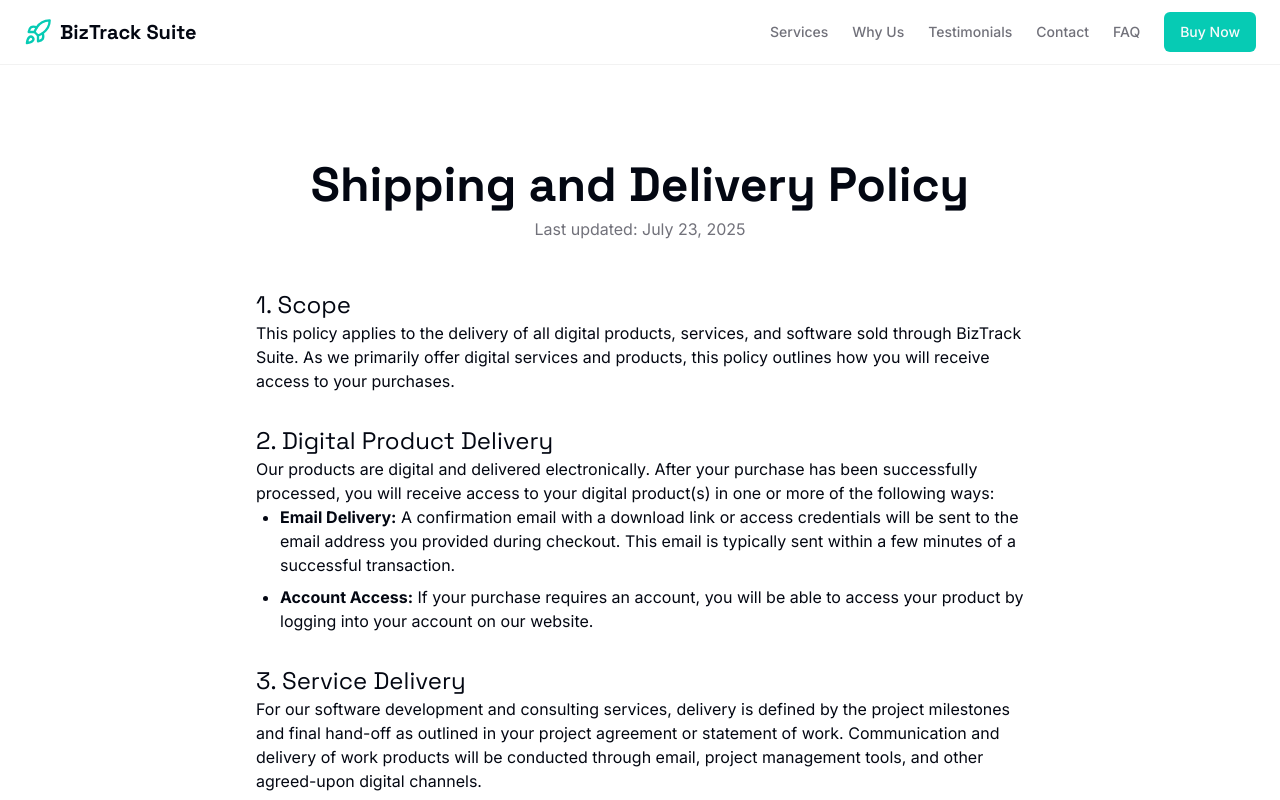
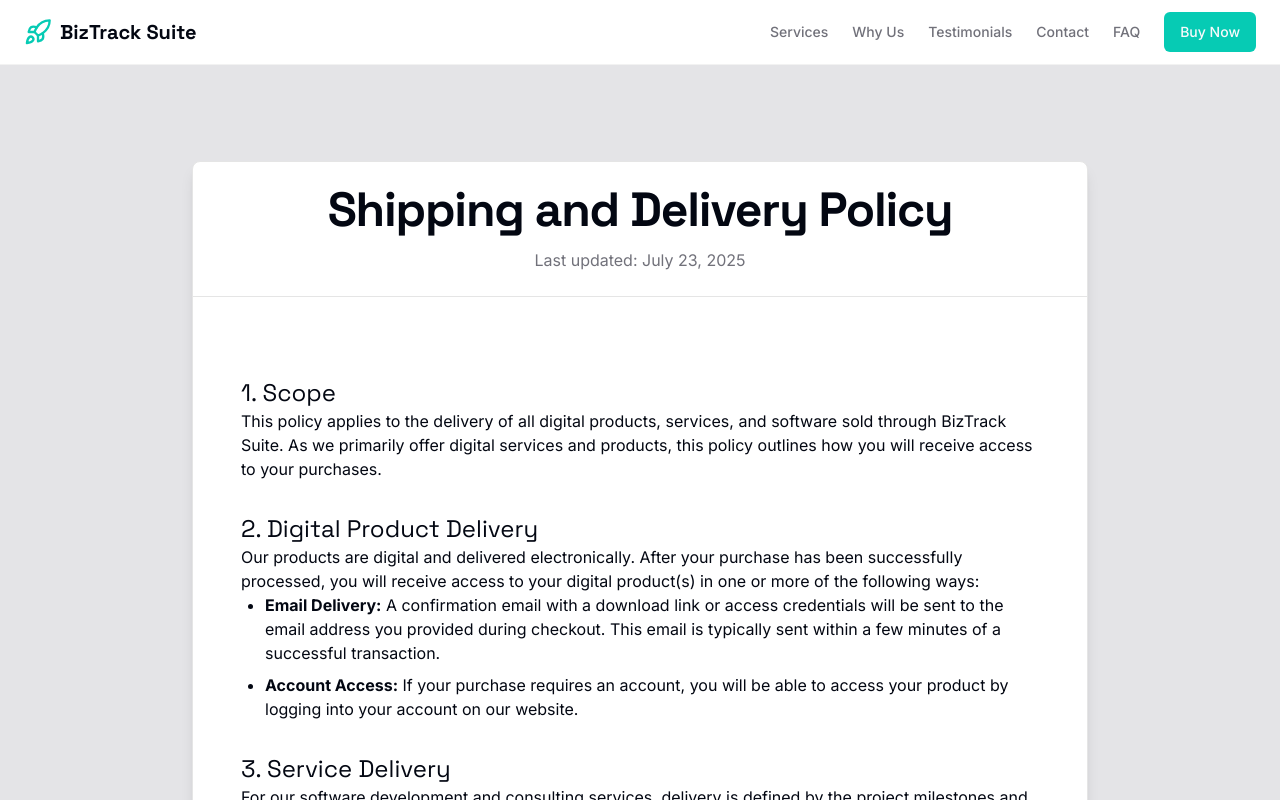
Before and after one commit to CodeCafeLab/launchkit_landingpage, a Next.js app: page /shipping-and-delivery in a window 1280 px wide. Shown: the top 800 px of the page. Built offline with nearby package versions, Linux system fonts and the light colour scheme.

Commit message:
improve ui

```diff
--- a/src/app/privacy-policy/page.tsx
+++ b/src/app/privacy-policy/page.tsx
@@ -1,5 +1,6 @@
 
 import { Metadata } from 'next';
+import { Card, CardContent, CardHeader, CardTitle } from '@/components/ui/card';
 
 export const metadata: Metadata = {
     title: 'Privacy Policy | BizTrack Suite',
@@ -8,14 +9,15 @@ export const metadata: Metadata = {
 
 export default function PrivacyPolicyPage() {
     return (
-        <div className="bg-background text-foreground">
+        <div className="bg-secondary">
             <main className="container mx-auto px-4 md:px-6 py-16 md:py-24">
-                <div className="max-w-3xl mx-auto prose dark:prose-invert prose-lg">
-                    <div className="text-center mb-12">
-                        <h1 className="text-4xl md:text-5xl font-bold font-headline">Privacy Policy</h1>
-                        <p className="mt-2 text-muted-foreground">Last updated: {new Date().toLocaleDateString('en-US', { year: 'numeric', month: 'long', day: 'numeric' })}</p>
-                    </div>
-
+                <Card className="max-w-4xl mx-auto shadow-lg">
+                    <CardHeader className="text-center border-b">
+                        <CardTitle className="text-4xl md:text-5xl font-bold font-headline">Privacy Policy</CardTitle>
+                        <p className="pt-2 text-muted-foreground">Last updated: {new Date().toLocaleDateString('en-US', { year: 'numeric', month: 'long', day: 'numeric' })}</p>
+                    </CardHeader>
+                    <CardContent className="p-8 md:p-12">
+                        <div className="prose dark:prose-invert prose-lg max-w-none">
                             <h2 className="font-headline text-2xl mt-8">Introduction</h2>
                             <p>Welcome to BizTrack Suite. We are committed to protecting your privacy. This Privacy Policy explains how we collect, use, disclose, and safeguard your information when you visit our website and use our services.</p>
 
@@ -49,6 +51,8 @@ export default function PrivacyPolicyPage() {
                             <p>If you have questions or comments about this Privacy Policy, please contact us at:</p>
                             <p>Email: <a href="mailto:support@biztracksuite.com" className="text-primary hover:underline">support@biztracksuite.com</a></p>
                         </div>
+                    </CardContent>
+                </Card>
             </main>
         </div>
     );
--- a/src/app/refund-policy/page.tsx
+++ b/src/app/refund-policy/page.tsx
@@ -1,5 +1,6 @@
 
 import { Metadata } from 'next';
+import { Card, CardContent, CardHeader, CardTitle } from '@/components/ui/card';
 
 export const metadata: Metadata = {
     title: 'Refund Policy | BizTrack Suite',
@@ -8,14 +9,15 @@ export const metadata: Metadata = {
 
 export default function RefundPolicyPage() {
     return (
-        <div className="bg-background text-foreground">
+        <div className="bg-secondary">
             <main className="container mx-auto px-4 md:px-6 py-16 md:py-24">
-                <div className="max-w-3xl mx-auto prose dark:prose-invert prose-lg">
-                    <div className="text-center mb-12">
-                        <h1 className="text-4xl md:text-5xl font-bold font-headline">Refund Policy</h1>
-                        <p className="mt-2 text-muted-foreground">Last updated: {new Date().toLocaleDateString('en-US', { year: 'numeric', month: 'long', day: 'numeric' })}</p>
-                    </div>
-
+                <Card className="max-w-4xl mx-auto shadow-lg">
+                    <CardHeader className="text-center border-b">
+                        <CardTitle className="text-4xl md:text-5xl font-bold font-headline">Refund Policy</CardTitle>
+                        <p className="pt-2 text-muted-foreground">Last updated: {new Date().toLocaleDateString('en-US', { year: 'numeric', month: 'long', day: 'numeric' })}</p>
+                    </CardHeader>
+                    <CardContent className="p-8 md:p-12">
+                        <div className="prose dark:prose-invert prose-lg max-w-none">
                             <h2 className="font-headline text-2xl mt-8">1. Overview</h2>
                             <p>We stand behind our products and services and want our customers to be satisfied. We offer a 7-day money-back guarantee on our one-time purchase digital product, as stated on our sales page.</p>
 
@@ -42,6 +44,8 @@ export default function RefundPolicyPage() {
                             <p>If you have any questions about our Refund Policy, please contact us.</p>
                             <p>Email: <a href="mailto:support@biztracksuite.com" className="text-primary hover:underline">support@biztracksuite.com</a></p>
                         </div>
+                    </CardContent>
+                </Card>
             </main>
         </div>
     );
--- a/src/app/shipping-and-delivery/page.tsx
+++ b/src/app/shipping-and-delivery/page.tsx
@@ -1,5 +1,6 @@
 
 import { Metadata } from 'next';
+import { Card, CardContent, CardHeader, CardTitle } from '@/components/ui/card';
 
 export const metadata: Metadata = {
     title: 'Shipping and Delivery Policy | BizTrack Suite',
@@ -8,14 +9,15 @@ export const metadata: Metadata = {
 
 export default function ShippingAndDeliveryPage() {
     return (
-        <div className="bg-background text-foreground">
+        <div className="bg-secondary">
             <main className="container mx-auto px-4 md:px-6 py-16 md:py-24">
-                <div className="max-w-3xl mx-auto prose dark:prose-invert prose-lg">
-                    <div className="text-center mb-12">
-                        <h1 className="text-4xl md:text-5xl font-bold font-headline">Shipping and Delivery Policy</h1>
-                        <p className="mt-2 text-muted-foreground">Last updated: {new Date().toLocaleDateString('en-US', { year: 'numeric', month: 'long', day: 'numeric' })}</p>
-                    </div>
-
+                <Card className="max-w-4xl mx-auto shadow-lg">
+                    <CardHeader className="text-center border-b">
+                        <CardTitle className="text-4xl md:text-5xl font-bold font-headline">Shipping and Delivery Policy</CardTitle>
+                        <p className="pt-2 text-muted-foreground">Last updated: {new Date().toLocaleDateString('en-US', { year: 'numeric', month: 'long', day: 'numeric' })}</p>
+                    </CardHeader>
+                    <CardContent className="p-8 md:p-12">
+                        <div className="prose dark:prose-invert prose-lg max-w-none">
                             <h2 className="font-headline text-2xl mt-8">1. Scope</h2>
                             <p>This policy applies to the delivery of all digital products, services, and software sold through BizTrack Suite. As we primarily offer digital services and products, this policy outlines how you will receive access to your purchases.</p>
 
@@ -39,6 +41,8 @@ export default function ShippingAndDeliveryPage() {
                             <p>If you experience any issues with receiving your digital product or have questions about our delivery policy, please contact our support team immediately.</p>
                             <p>Email: <a href="mailto:support@biztracksuite.com" className="text-primary hover:underline">support@biztracksuite.com</a></p>
                         </div>
+                    </CardContent>
+                </Card>
             </main>
         </div>
     );
--- a/src/app/terms-and-conditions/page.tsx
+++ b/src/app/terms-and-conditions/page.tsx
@@ -1,5 +1,6 @@
 
 import { Metadata } from 'next';
+import { Card, CardContent, CardHeader, CardTitle } from '@/components/ui/card';
 
 export const metadata: Metadata = {
     title: 'Terms & Conditions | BizTrack Suite',
@@ -8,14 +9,15 @@ export const metadata: Metadata = {
 
 export default function TermsAndConditionsPage() {
     return (
-        <div className="bg-background text-foreground">
+        <div className="bg-secondary">
             <main className="container mx-auto px-4 md:px-6 py-16 md:py-24">
-                <div className="max-w-3xl mx-auto prose dark:prose-invert prose-lg">
-                    <div className="text-center mb-12">
-                        <h1 className="text-4xl md:text-5xl font-bold font-headline">Terms and Conditions</h1>
-                        <p className="mt-2 text-muted-foreground">Last updated: {new Date().toLocaleDateString('en-US', { year: 'numeric', month: 'long', day: 'numeric' })}</p>
-                    </div>
-
+                <Card className="max-w-4xl mx-auto shadow-lg">
+                    <CardHeader className="text-center border-b">
+                        <CardTitle className="text-4xl md:text-5xl font-bold font-headline">Terms and Conditions</CardTitle>
+                        <p className="pt-2 text-muted-foreground">Last updated: {new Date().toLocaleDateString('en-US', { year: 'numeric', month: 'long', day: 'numeric' })}</p>
+                    </CardHeader>
+                    <CardContent className="p-8 md:p-12">
+                        <div className="prose dark:prose-invert prose-lg max-w-none">
                             <h2 className="font-headline text-2xl mt-8">1. Agreement to Terms</h2>
                             <p>By using our services, you agree to be bound by these Terms and Conditions. If you do not agree to these terms, please do not use our services.</p>
 
@@ -41,6 +43,8 @@ export default function TermsAndConditionsPage() {
                             <p>If you have any questions about these Terms, please contact us at:</p>
                             <p>Email: <a href="mailto:support@biztracksuite.com" className="text-primary hover:underline">support@biztracksuite.com</a></p>
                         </div>
+                    </CardContent>
+                </Card>
             </main>
         </div>
     );
```
Lines whose indentation alone changed are shown as unchanged.
